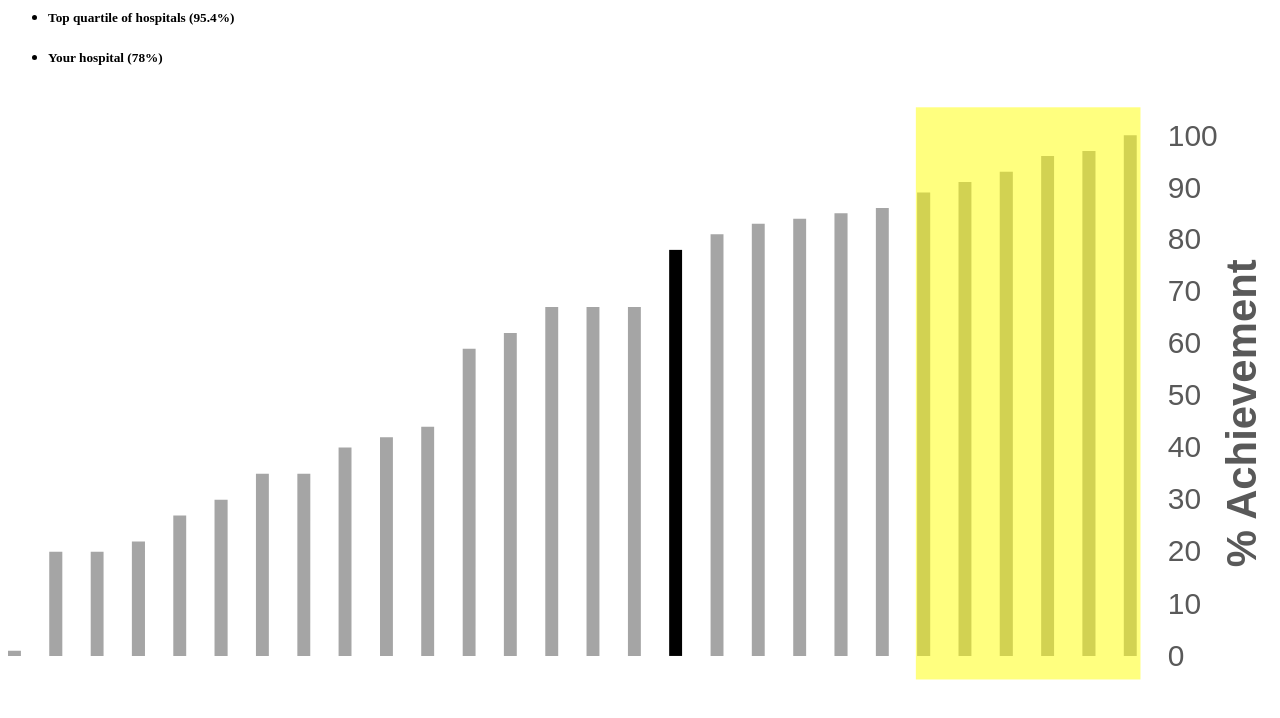
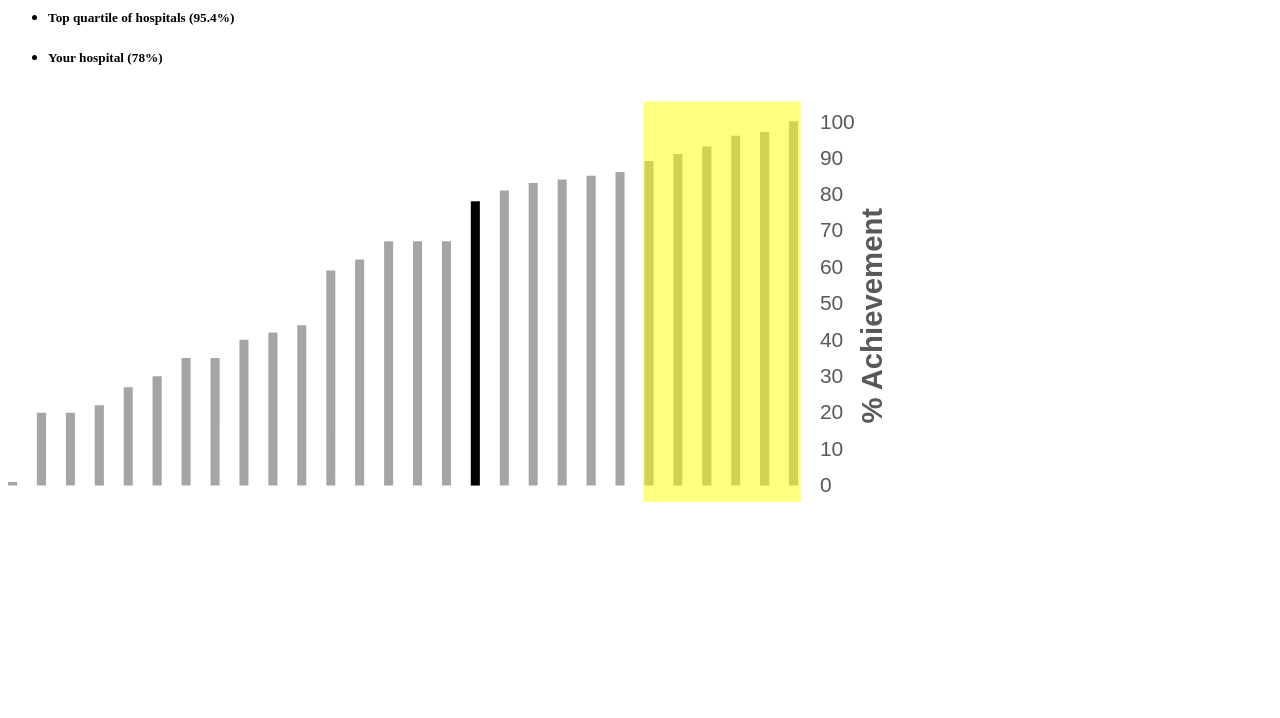
Before and after one commit to ENACT-WIREFRAME/V3, a plain HTML site: page _includes/mod-9-svg.html in a window 1280 px wide. Drawn offline with Linux system fonts and the light colour scheme.

Commit message:
Update mod-9-svg.html

```diff
--- a/_includes/mod-9-svg.html
+++ b/_includes/mod-9-svg.html
@@ -6,7 +6,7 @@
                     <h5><i class="fa fa-circle m-r-5 text-danger"></i>Your hospital (78%)</h5>
                 </li>
             </ul>
-<svg id="Layer_1" data-name="Layer 1" xmlns="http://www.w3.org/2000/svg" viewBox="0 0 846.07 395.92">
+<svg width="70%" id="Layer_1" data-name="Layer 1" xmlns="http://www.w3.org/2000/svg" viewBox="0 0 846.07 395.92">
   <defs>
     <style>
       .cls-1 {
```
